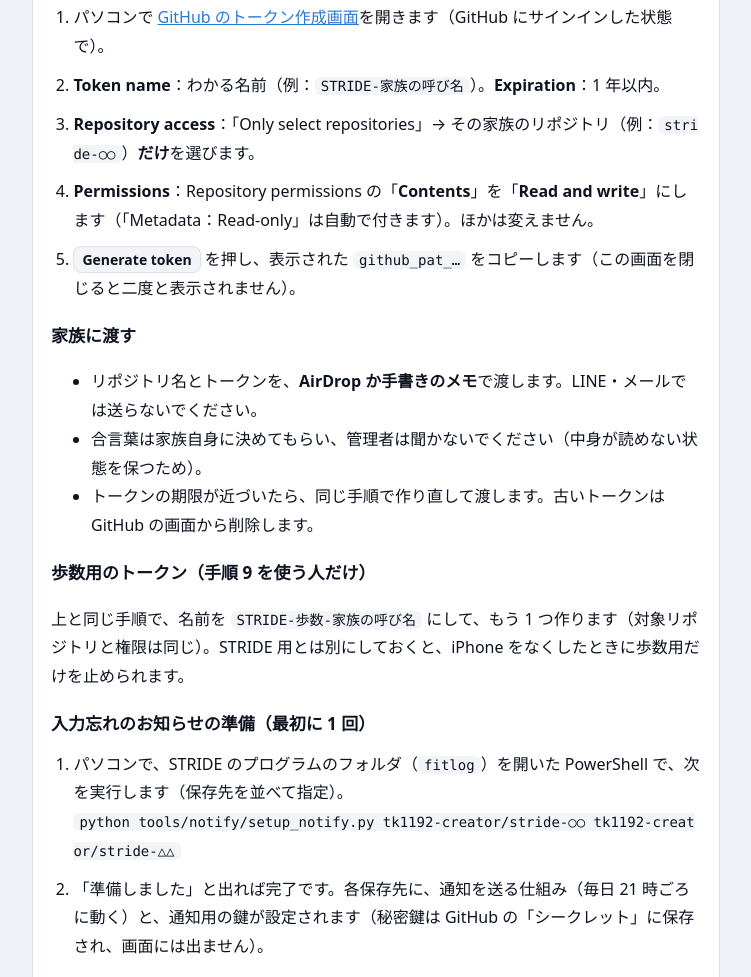
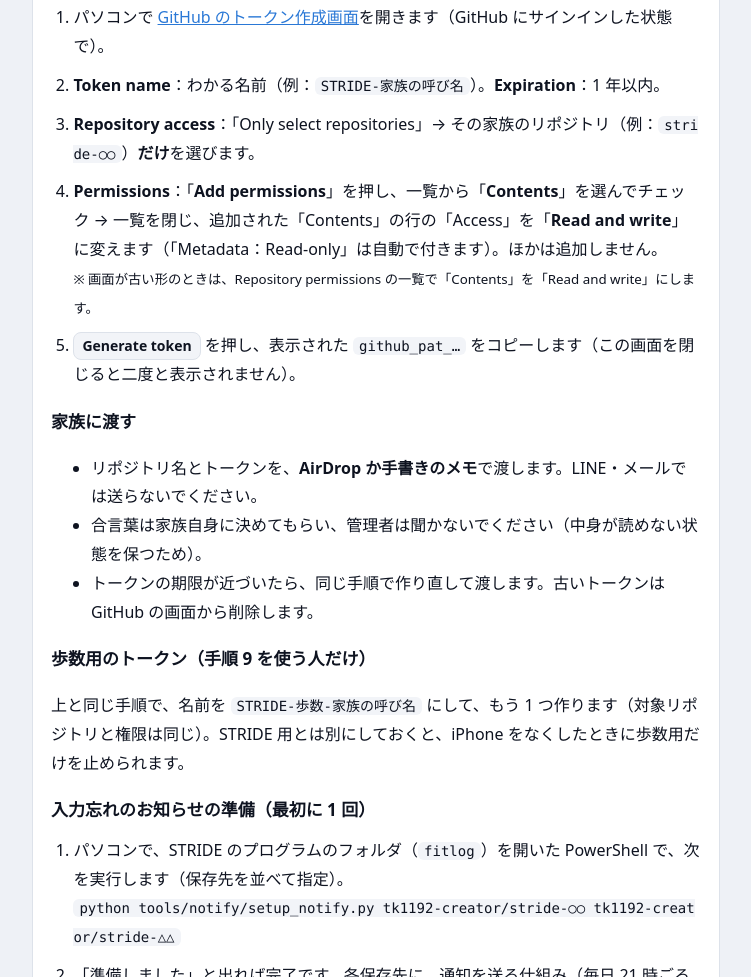
Before and after one commit to tk1192-creator/fitlog, a plain HTML site: page guide/index.html in a window 1280 px wide. Shown: the part 10884-11861 px from the top of the page, without its empty margins (264-1015 px from the left). Drawn offline with Linux system fonts and the light colour scheme.

Commit message:
手引き：トークンの権限を GitHub の新しい画面（Add permissions）に合わせる
Co-Authored-By: Claude Opus 5.5 <noreply@anthropic.com>

```diff
--- a/guide/index.html
+++ b/guide/index.html
@@ -353,7 +353,7 @@
     <li>パソコンで <a href="https://github.com/settings/personal-access-tokens/new" target="_blank" rel="noopener">GitHub のトークン作成画面</a>を開きます（GitHub にサインインした状態で）。</li>
     <li><strong>Token name</strong>：わかる名前（例：<code>STRIDE-家族の呼び名</code>）。<strong>Expiration</strong>：1 年以内。</li>
     <li><strong>Repository access</strong>：「Only select repositories」→ その家族のリポジトリ（例：<code>stride-○○</code>）<strong>だけ</strong>を選びます。</li>
-    <li><strong>Permissions</strong>：Repository permissions の「<strong>Contents</strong>」を「<strong>Read and write</strong>」にします（「Metadata：Read-only」は自動で付きます）。ほかは変えません。</li>
+    <li><strong>Permissions</strong>：「<strong>Add permissions</strong>」を押し、一覧から「<strong>Contents</strong>」を選んでチェック → 一覧を閉じ、追加された「Contents」の行の「Access」を「<strong>Read and write</strong>」に変えます（「Metadata：Read-only」は自動で付きます）。ほかは追加しません。<br><small>※ 画面が古い形のときは、Repository permissions の一覧で「Contents」を「Read and write」にします。</small></li>
     <li><span class="btnlike">Generate token</span> を押し、表示された <code>github_pat_…</code> をコピーします（この画面を閉じると二度と表示されません）。</li>
   </ol>
   <h3>家族に渡す</h3>
```
